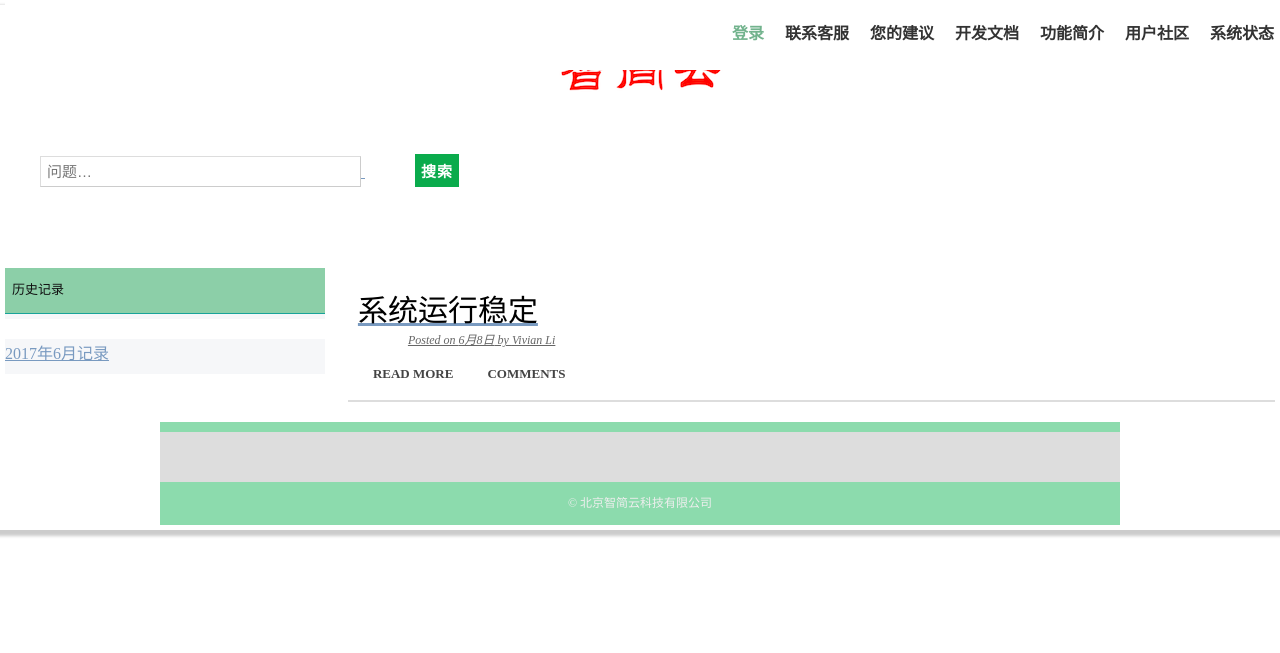
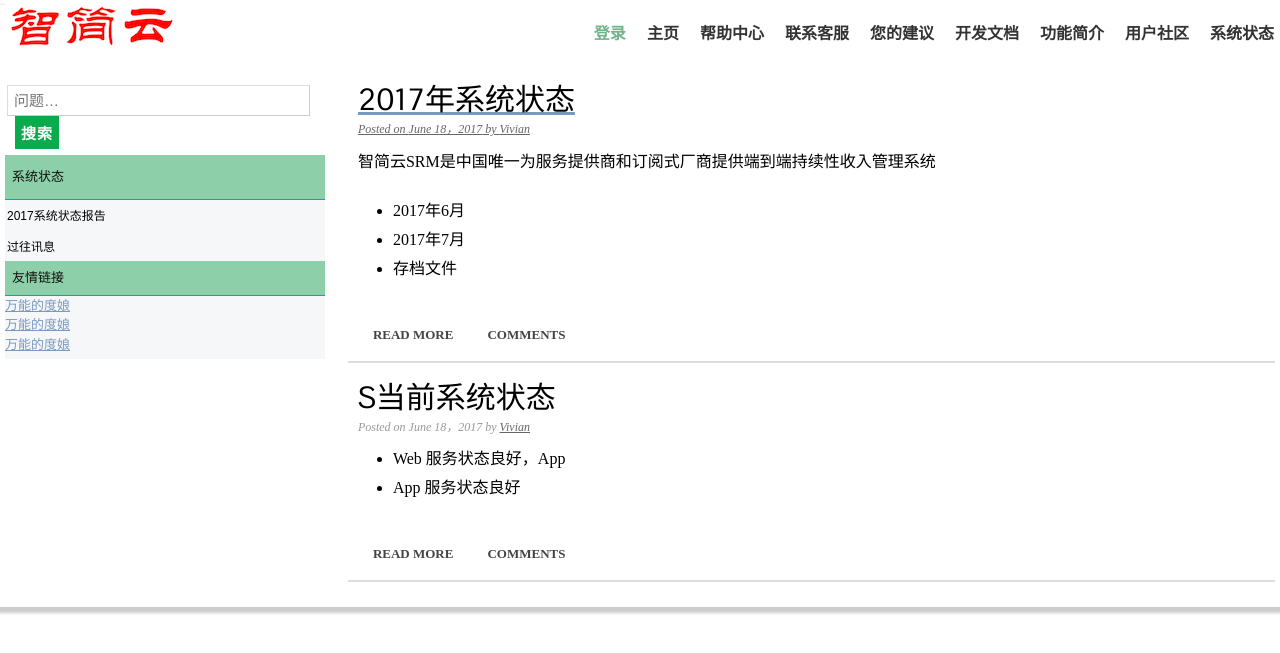
Before and after one commit to dreampivot/slipscloud.github.io, a Jekyll site: the page help/systemstatus.html, which Jekyll copies as it is, in a window 1280 px wide. Shown: the top 653 px of the page. Built offline with Jekyll 4.4.1, drawn with Linux system fonts in a browser that asks for light colours.

Commit message:
Update systemstatus.html

```diff
--- a/help/systemstatus.html
+++ b/help/systemstatus.html
@@ -1,5 +1,128 @@
 
 
+
+<!doctype html>
+<html>
+<head>
+<meta http-equiv="Content-Type" content="text/html; charset=utf-8" />
+<title>智简云系统状态</title>
+<link rel="stylesheet" href="help-styles.css" type="text/css" />
+</head>
+<body>
+<div id="container">
+  <nav>
+    	<ul>
+
+
+	    <li><a href="systemstatus.html">系统状态</a></li>
+            <li><a href="community.html">用户社区</a></li>
+	    <li><a href="functions.html">功能简介</a></li>
+            <li><a href="api.html">开发文档</a></li>
+	    <li><a href="suggestion.html">您的建议</a></li>
+            <li><a href="support.html">联系客服</a></li>
+	    <li><a href="http://www.slipscloud.cn/help/help-index.html">帮助中心</a></li>
+	    <li><a href="http://www.slipscloud.cn">主页</a></li>
+    	    <li class="start selected"><a href="https://slipscloud.bitbucket.io/"/>登录</li>
+	    <img class="header-image" src="../img/logo.png" alt="Buildings"/>
+
+
+
+        </ul>
+    </nav>
+   <div id="body">
+	<ul> </ul>
+	   <section id="content">
+
+		<article class="expanded">
+  	        <p></p>
+		<h2>2017年系统状态</h2>
+		<div class="article-info">Posted on <time datetime="2017-06-18">June 18，2017</time> by <a href="#" rel="author">Vivian</a></div>
+
+                <p>智简云SRM是中国唯一为服务提供商和订阅式厂商提供端到端持续性收入管理系统</p>
+
+		<ul class="styledlist">
+		<li>2017年6月</li>
+		<li>2017年7月</li>
+		<li>存档文件</li>
+
+		</ul>
+
+		<a href="#" class="button">Read more</a>
+		<a href="#" class="button">Comments</a>
+
+		</article>
+
+		<article class="expanded">
+
+            	<h2>S当前系统状态</h2>
+		<div class="article-info">Posted on <time datetime="2017-06-18">June 18，2017</time> by <a href="#" rel="author">Vivian</a></div>
+		<ul class="styledlist">
+		<li>Web 服务状态良好，App</li>
+		<li>App 服务状态良好 </li>
+
+		</ul>
+
+		<a href="#" class="button">Read more</a>
+		<a href="#" class="button">Comments</a>
+		</article>
+        </section>
+
+        <aside class="sidebar">
+
+        <ul>
+          <form method="get" class="searchform" action="#" >
+          <p><input type="search" style="margin-left: 2px; margin-top: 25px;margin-buttom: 20px;" class="search-field" placeholder="问题&hellip;" value="" name="s"  size="30"/>
+	  <input name="send" style="margin-left: 10px;" class="formbutton" value="搜索" type="submit" /></p>
+	<p></p>
+        </ul>
+
+
+            <ul>
+               <li>
+                <h4>系统状态</h4>
+                <ul>
+		<div class="dropdown">
+                <button class="dropbtn">2017系统状态报告</button>
+ 		 <div class="dropdown-content">
+   		 <a href="#">2017 年 7 月</a>
+  		 <a href="#">2017 年 7 月</a>
+  		</div>
+		</div>
+
+                <ul>
+		<div class="dropdown">
+                <button class="dropbtn">过往讯息</button>
+ 		 <div class="dropdown-content">
+  		 <a href="#">存档</a>
+  		</div>
+		</div>
+
+                </ul>
+                </li>
+              <li>
+                </li>
+                <li>
+
+                <h4>友情链接</h4>
+                <ul>
+                        <li><a href="http://www.baidu.com" title="百度">万能的度娘</a></li>
+                        <li><a href="http://www.baidu.com" title="百度">万能的度娘</a></li>
+                        <li><a href="http://www.baidu.com" title="百度">万能的度娘</a></li>
+                </ul>
+                </li>
+            </ul>
+        </aside>
+
+    	<div class="clear"></div>
+    </div>
+    <footer>
+    </footer>
+</div>
+</body>
+</html>
+
+
+<!--
 <!doctype html>
 <html>
 <head>
@@ -70,3 +193,4 @@
     </footer>
 </div>
 </body>
+-->
```
